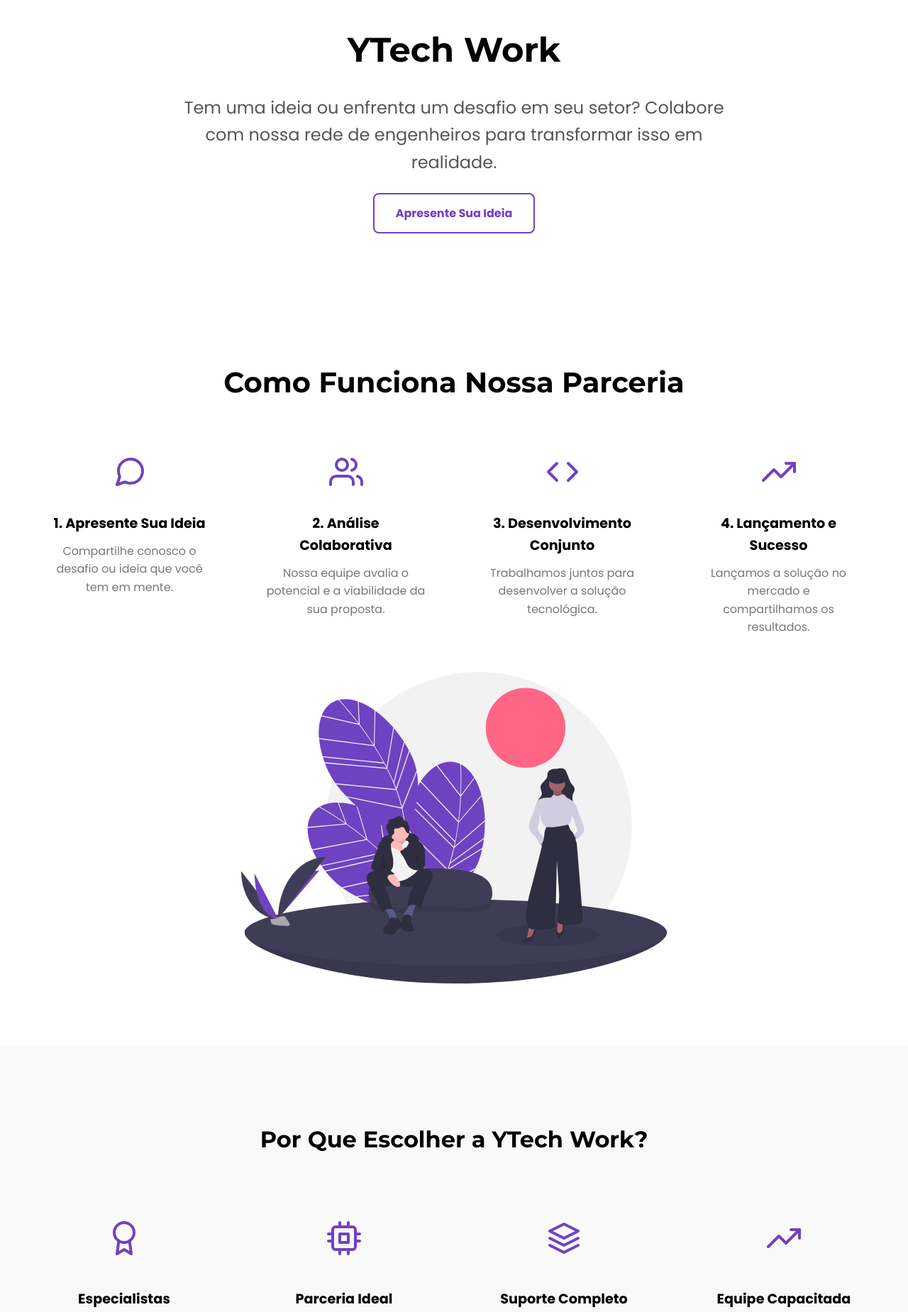
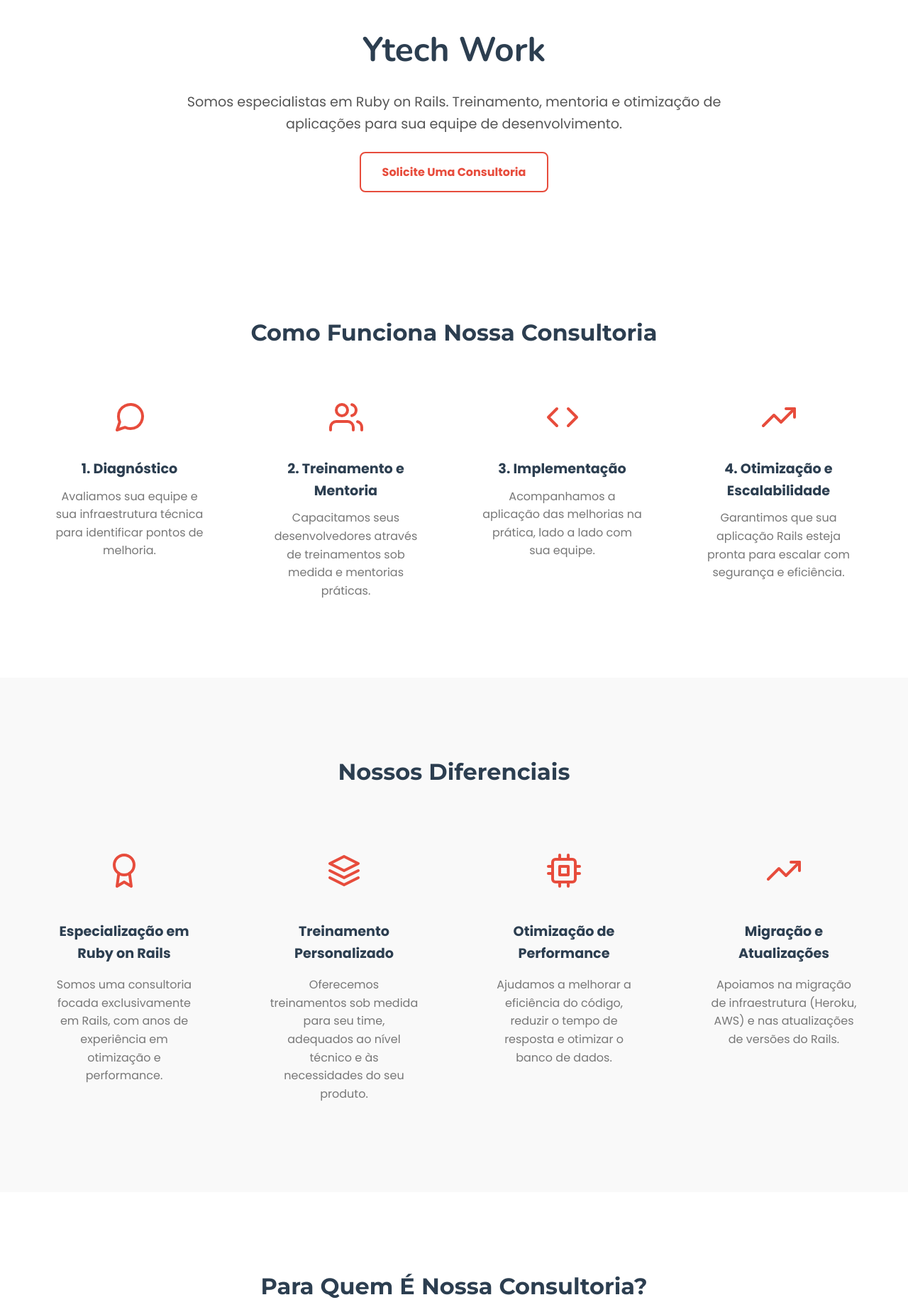
Before and after one commit to whysimplicity/landing, a plain HTML site: page index.html in a window 1280 px wide. Shown: the part 80-1929 px from the top of the page at 71% size. Drawn offline with nearby package versions, Linux system fonts and the light colour scheme.

Commit message:
feat: Update layout

```diff
--- a/index.html
+++ b/index.html
@@ -4,18 +4,21 @@
 <head>
   <meta charset="UTF-8">
   <meta name="viewport" content="width=device-width, initial-scale=1.0">
-  <title>YTech Work - Junte-se a Nós para Inovar</title>
+  <title>Ytech Work - Capacite Seu Time e Otimize Suas Aplicações</title>
 
-  <meta property="og:title" content="YTech Work - Junte-se a Nós para Inovar">
-  <meta property="og:description" content="Tem uma ideia ou enfrenta um desafio em seu setor? Colabore com nossa rede de engenheiros para transformar isso em realidade.">
+  <meta property="og:title" content="Ytech Work - Capacite Seu Time e Otimize Suas Aplicações">
+  <meta property="og:description" content="Consultoria especializada em Ruby on Rails. Treinamento, mentoria e otimização de performance para empresas que utilizam Rails.">
   <meta property="og:image" content="https://ytech.work/logo.png">
   <meta property="og:url" content="https://ytech.work/">
   <meta property="og:type" content="website">
-  <meta property="og:site_name" content="YTech Work">
+  <meta property="og:site_name" content="Ytech Work">
   <meta property="og:locale" content="pt_BR">
 
   <link rel="icon" href="favicon.ico" type="image/x-icon">
 
+  <link rel="preconnect" href="https://fonts.googleapis.com">
+  <link rel="preconnect" href="https://fonts.gstatic.com" crossorigin>
+  <link href="https://fonts.googleapis.com/css2?family=Nunito:ital,wght@0,200..1000;1,200..1000&display=swap" rel="stylesheet">
   <link href="https://fonts.googleapis.com/css2?family=Montserrat:wght@400;700&family=Poppins:wght@400;700&display=swap" rel="stylesheet">
   <script src="https://unpkg.com/feather-icons"></script>
 
@@ -29,9 +32,9 @@
 
   <style>
     :root {
-      --primary-color: #000000;
+      --primary-color: #2c3e50;
       --secondary-color: #555555;
-      --accent-color: #6f42c1;
+      --accent-color: #e74c3c;
       --background-color: #ffffff;
       --section-background: #f9f9f9;
       --text-color: #333333;
@@ -66,7 +69,7 @@
     }
 
     .hero-text h1 {
-      font-family: 'Montserrat', sans-serif;
+      font-family: "Nunito", sans-serif;
       font-size: 3rem;
       margin-bottom: 20px;
       font-weight: 700;
@@ -74,7 +77,7 @@
     }
 
     .hero-text p {
-      font-size: 1.5rem;
+      font-size: 1.2rem;
       margin-bottom: 40px;
       font-weight: 400;
       color: var(--secondary-color);
@@ -110,7 +113,7 @@
     .how-it-works h2 {
       color: var(--primary-color);
       font-family: 'Montserrat', sans-serif;
-      font-size: 2.5rem;
+      font-size: 2rem;
       margin-bottom: 40px;
       font-weight: 700;
       text-align: center;
@@ -294,7 +297,7 @@
     }
 
     .cta-section .cta-button:hover {
-      background-color: #5a358e;
+      background-color: #c0392b;
     }
 
     footer {
@@ -337,103 +340,96 @@
 <body>
   <header>
     <div class="container hero-text">
-      <h1>YTech Work</h1>
-      <p>Tem uma ideia ou enfrenta um desafio em seu setor? Colabore com nossa rede de engenheiros para transformar isso em realidade.</p>
-      <a href="https://docs.google.com/forms/d/e/1FAIpQLSerb_G38uObsZLGyBmfTpXCapLI4866oVmAD5r38XwnTY54uQ/viewform?usp=sf_link" class="cta-button-outline">Apresente Sua Ideia</a>
+      <h1>Ytech Work</h1>
+      <p>Somos especialistas em Ruby on Rails. Treinamento, mentoria e otimização de aplicações para sua equipe de desenvolvimento.</p>
+      <a href="#contact" class="cta-button-outline">Solicite Uma Consultoria</a>
     </div>
   </header>
 
   <section class="how-it-works">
     <div class="container">
-      <h2>Como Funciona Nossa Parceria</h2>
+      <h2>Como Funciona Nossa Consultoria</h2>
       <div class="steps">
         <div class="step">
           <i data-feather="message-circle"></i>
           <div>
-            <h3>1. Apresente Sua Ideia</h3>
-            <p>Compartilhe conosco o desafio ou ideia que você tem em mente.</p>
+            <h3>1. Diagnóstico</h3>
+            <p>Avaliamos sua equipe e sua infraestrutura técnica para identificar pontos de melhoria.</p>
           </div>
         </div>
         <div class="step">
           <i data-feather="users"></i>
           <div>
-            <h3>2. Análise Colaborativa</h3>
-            <p>Nossa equipe avalia o potencial e a viabilidade da sua proposta.</p>
+            <h3>2. Treinamento e Mentoria</h3>
+            <p>Capacitamos seus desenvolvedores através de treinamentos sob medida e mentorias práticas.</p>
           </div>
         </div>
         <div class="step">
           <i data-feather="code"></i>
           <div>
-            <h3>3. Desenvolvimento Conjunto</h3>
-            <p>Trabalhamos juntos para desenvolver a solução tecnológica.</p>
+            <h3>3. Implementação</h3>
+            <p>Acompanhamos a aplicação das melhorias na prática, lado a lado com sua equipe.</p>
           </div>
         </div>
         <div class="step">
           <i data-feather="trending-up"></i>
           <div>
-            <h3>4. Lançamento e Sucesso</h3>
-            <p>Lançamos a solução no mercado e compartilhamos os resultados.</p>
+            <h3>4. Otimização e Escalabilidade</h3>
+            <p>Garantimos que sua aplicação Rails esteja pronta para escalar com segurança e eficiência.</p>
           </div>
         </div>
-      </div>
-      <div class="steps-image">
-        <img src="teamwork.svg" alt="Colaboração em Equipe">
       </div>
     </div>
   </section>
 
   <section class="features-section">
     <div class="container">
-      <h2>Por Que Escolher a YTech Work?</h2>
+      <h2>Nossos Diferenciais</h2>
       <div class="features">
         <div class="feature">
           <i data-feather="award"></i>
-          <h3>Especialistas</h3>
-          <p>Conecte-se com engenheiros renomados, incluindo CTOs e líderes de grandes empresas, prontos para transformar sua ideia em realidade.</p>
+          <h3>Especialização em Ruby on Rails</h3>
+          <p>Somos uma consultoria focada exclusivamente em Rails, com anos de experiência em otimização e performance.</p>
+        </div>
+        <div class="feature">
+          <i data-feather="layers"></i>
+          <h3>Treinamento Personalizado</h3>
+          <p>Oferecemos treinamentos sob medida para seu time, adequados ao nível técnico e às necessidades do seu produto.</p>
         </div>
         <div class="feature">
           <i data-feather="cpu"></i>
-          <h3>Parceria Ideal</h3>
-          <p>Usando matchmaking com IA, conectamos você ao parceiro técnico perfeito para desenvolver sua solução.</p>
-        </div>
-        <div class="feature">
-          <i data-feather="layers"></i>
-          <h3>Suporte Completo</h3>
-          <p>Desenvolva sua ideia com nosso suporte, desde a mentoria até o lançamento.</p>
+          <h3>Otimização de Performance</h3>
+          <p>Ajudamos a melhorar a eficiência do código, reduzir o tempo de resposta e otimizar o banco de dados.</p>
         </div>
         <div class="feature">
           <i data-feather="trending-up"></i>
-          <h3>Equipe Capacitada</h3>
-          <p>Conte com profissionais atualizados para garantir o sucesso do seu projeto.</p>
+          <h3>Migração e Atualizações</h3>
+          <p>Apoiamos na migração de infraestrutura (Heroku, AWS) e nas atualizações de versões do Rails.</p>
         </div>
-      </div>
-      <div class="features-image">
-        <img src="teamwork.svg" alt="Colaboração em Equipe">
       </div>
     </div>
   </section>
 
   <section class="audience">
     <div class="container">
-      <h2>Para quem é o YTech Work?</h2>
+      <h2>Para Quem É Nossa Consultoria?</h2>
       <ul>
-        <li><i data-feather="check-circle"></i>Profissionais com ideias inovadoras buscando parceiros para desenvolvê-las</li>
-        <li><i data-feather="check-circle"></i>Especialistas que identificaram desafios em seus setores e desejam solucioná-los</li>
-        <li><i data-feather="check-circle"></i>Empreendedores em busca de colaboração técnica para transformar conceitos em produtos</li>
-        <li><i data-feather="check-circle"></i>Visionários que querem causar um impacto positivo através da tecnologia</li>
+        <li><i data-feather="check-circle"></i>Empresas que utilizam Ruby on Rails e desejam otimizar seu código e equipe.</li>
+        <li><i data-feather="check-circle"></i>Startups em fase de crescimento que precisam de uma equipe técnica mais eficiente.</li>
+        <li><i data-feather="check-circle"></i>Times de desenvolvimento com profissionais juniores e plenos, buscando capacitação.</li>
       </ul>
     </div>
   </section>
 
-  <section class="cta-section">
-    <h2>Vamos Criar o Futuro Juntos</h2>
-    <p>Não deixe sua ideia na gaveta. Junte-se à YTech Work e vamos construir soluções inovadoras em parceria.</p>
-    <a href="https://docs.google.com/forms/d/e/1FAIpQLSerb_G38uObsZLGyBmfTpXCapLI4866oVmAD5r38XwnTY54uQ/viewform?usp=sf_link" class="cta-button">Apresente Sua Ideia</a>
+  <section class="cta-section" id="contact">
+    <h2>Pronto Para Otimizar Sua Equipe e Aplicação?</h2>
+    <p>Entre em contato com nossos especialistas e descubra como podemos ajudar sua empresa a crescer e escalar com Ruby on Rails.</p>
+    <a href="mailto:contato@consultoria-rails.com" class="cta-button">Fale Conosco</a>
   </section>
 
   <footer>
-    <p>&copy; 2024 YTech Work - Todos os direitos reservados.</p>
-    <p>Transformando ideias em inovações tecnológicas.</p>
+    <p>&copy; 2024 Ytech Work - Todos os direitos reservados.</p>
+    <p>Capacitando sua equipe e otimizando suas aplicações com Ruby on Rails.</p>
   </footer>
 
   <script>
```
